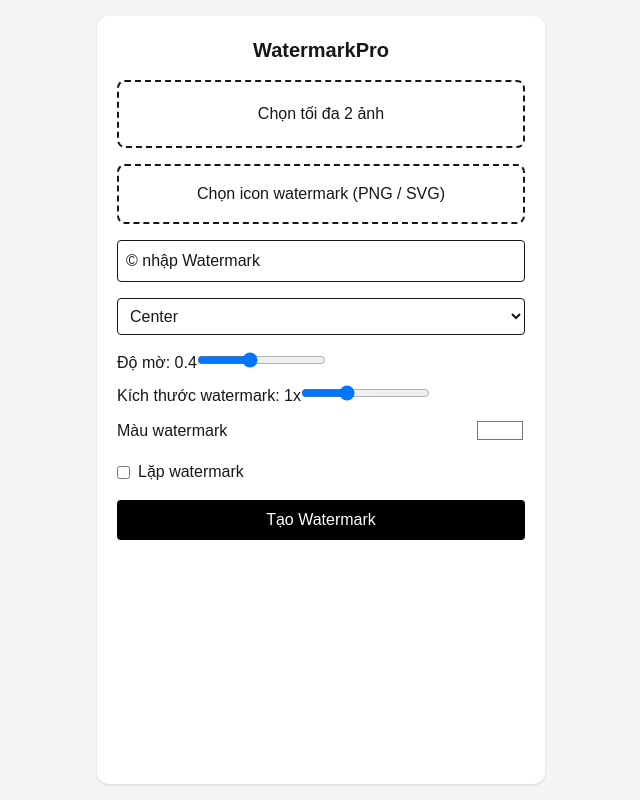
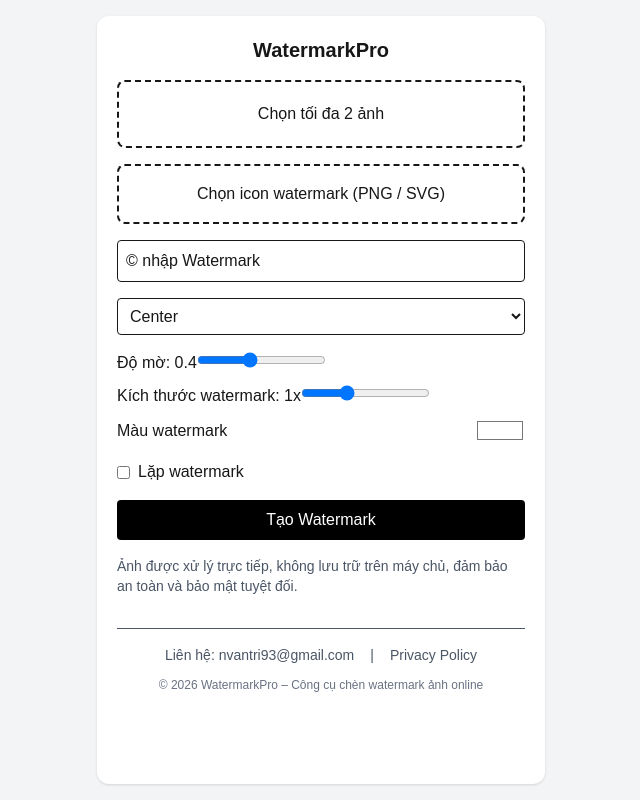
Before and after one commit to hiyoshichannel-boop/WatermarkOnline, a Next.js app: page / in a window 1280 px wide. Shown: the whole page, without its empty margins (319-959 px from the left). Built offline with nearby package versions, Linux system fonts and the light colour scheme.

Commit message:
Update 38-seo

```diff
--- a/app/page.tsx
+++ b/app/page.tsx
@@ -184,13 +184,42 @@ export default function Home() {
         >
           {loading ? "Đang xử lý..." : "Tạo Watermark "}
         </button>
+        <section className="text-sm text-gray-600 space-y-2">
+
+  <p>
+    Ảnh được xử lý trực tiếp, không lưu trữ trên máy chủ,
+    đảm bảo an toàn và bảo mật tuyệt đối.
+  </p>
+</section>
+
 
         {error && (
           <div className="text-red-600 text-sm text-center">
             {error}
           </div>
         )}
+        <footer className="mt-8 border-t pt-4 text-sm text-gray-600">
+  <nav className="flex flex-col gap-3 items-center text-center">
+    <div className="flex gap-4">
+      <a  rel="nofollow">
+        Liên hệ: nvantri93@gmail.com
+      </a>
+      <span>|</span>
+      <a href="/privacy">
+        Privacy Policy
+      </a>
+    </div>
+
+    <p className="text-xs text-gray-500">
+      © {new Date().getFullYear()} WatermarkPro – Công cụ chèn watermark ảnh online
+    </p>
+  </nav>
+</footer>
       </div>
+
+
     </main>
+
   );
+
 }
--- /dev/null
+++ b/app/privacy/page.tsx
@@ -0,0 +1,24 @@
+import type { Metadata } from "next";
+
+export const metadata: Metadata = {
+  title: "Privacy Policy – WatermarkPro",
+  description:
+    "Chính sách bảo mật của WatermarkPro. Chúng tôi không lưu trữ ảnh, đảm bảo quyền riêng tư tuyệt đối cho người dùng.",
+};
+
+export default function PrivacyPage() {
+  return (
+    <main className="max-w-2xl mx-auto p-6 space-y-4">
+      <h1 className="text-2xl font-bold">Privacy Policy</h1>
+
+      <p>
+        WatermarkPro không lưu trữ hình ảnh của người dùng.
+        Tất cả ảnh chỉ được xử lý tạm thời để tạo watermark.
+      </p>
+
+      <p>
+        Sau khi xử lý xong, dữ liệu sẽ được xoá tự động khỏi hệ thống.
+      </p>
+    </main>
+  );
+}
--- /dev/null
+++ b/app/robots.ts
@@ -0,0 +1,12 @@
+import { MetadataRoute } from "next";
+
+export default function robots(): MetadataRoute.Robots {
+  return {
+    rules: {
+      userAgent: "*",
+      allow: "/",
+      disallow: "/api/",
+    },
+    sitemap: "https://watermarkpro.io.vn/sitemap.xml",
+  };
+}
--- /dev/null
+++ b/app/sitemap.ts
@@ -0,0 +1,18 @@
+import { MetadataRoute } from "next";
+
+export default function sitemap(): MetadataRoute.Sitemap {
+  return [
+    {
+      url: "https://watermarkpro.io.vn/",
+      lastModified: new Date(),
+    },
+    {
+      url: "https://watermarkpro.io.vn/privacy",
+      lastModified: new Date(),
+    },
+    {
+      url: "https://watermarkpro.io.vn/contact",
+      lastModified: new Date(),
+    },
+  ];
+}
```
